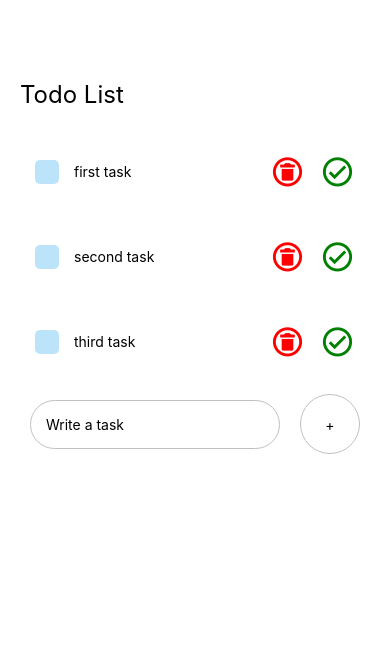
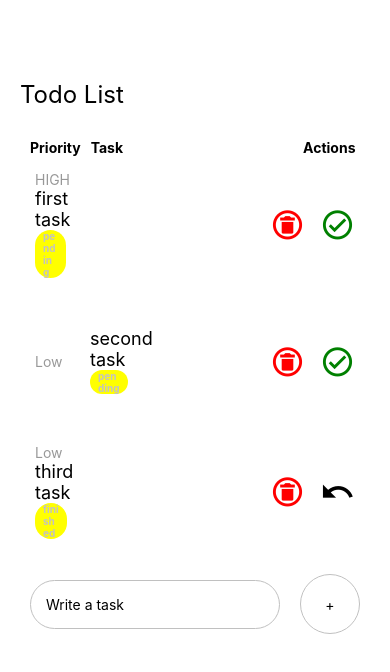
Before and after one commit to jsaumap/RN-todo-list, a React Native app: screen / in a window 390 px wide. Shown: the top 672 px of the page. Built offline with nearby package versions, Linux system fonts and the light colour scheme.

Commit message:
check and undo task, titles, status, priority

```diff
--- a/App.tsx
+++ b/App.tsx
@@ -19,19 +19,19 @@ const initialData: ITask[] = [
   {
     id: '1',
     title: 'first task',
-    priority: 1,
+    priority: 'HIGH',
     status: 'pending'
   },
   {
     id: '2',
     title: 'second task',
-    priority: 1,
+    priority: 'Low',
     status: 'pending'
   },
   {
     id: '3',
     title: 'third task',
-    priority: 1,
+    priority: 'Low',
     status: 'finished'
   }
 ];
@@ -58,22 +58,39 @@ export default function App() {
     const newTask: ITask = {
       id: Date.now() + task,
       title: task,
-      priority: 1,
+      priority: 'High',
       status: 'pending'
     };
-    setTask('')
+    setTask('');
     setTodoList([...todoList, newTask]);
   };
 
-  const handleDeleteTask = (id:string) => {
-    const filterTodoList = todoList.filter(task => task.id !== id)
+  const handleDeleteTask = (id: string) => {
+    const filterTodoList = todoList.filter((task) => task.id !== id);
     setTodoList(filterTodoList);
-  }
+  };
+  const handleCompleteTask = (id: string) => {
+    const newTodoList: ITask[] = todoList.map((task) => {
+      if (task.id === id) {
+        return {
+          ...task,
+          status: task.status === 'finished' ? 'pending' : 'finished'
+        };
+      }
+      return task;
+    });
+    setTodoList(newTodoList);
+  };
 
   return (
     <ScrollView style={styles.container}>
       <View style={styles.tasksWrapper}>
         <Text style={styles.sectionTitle}>Todo List</Text>
+        <View style={styles.listTitles}>
+          <Text style={styles.subTitle}>Priority</Text>
+          <Text style={styles.subTitle}>Task</Text>
+          <Text style={styles.subTitleLeft}>Actions</Text>
+        </View>
         <View style={styles.items}>
           {todoList.map((task) => (
             <Task
@@ -83,6 +100,7 @@ export default function App() {
               status={task.status}
               priority={task.priority}
               onHandleDeleteTask={handleDeleteTask}
+              onHandleCompleteTask={handleCompleteTask}
             />
           ))}
         </View>
@@ -116,6 +134,19 @@ const styles = StyleSheet.create({
     flex: 1,
     backgroundColor: '#E8EAED '
   },
+  listTitles: {
+    width: '100%',
+    flexDirection: 'row',
+    paddingTop: 30
+  },
+  subTitle: {
+    paddingLeft: 10,
+    fontWeight: 'bold'
+  },
+  subTitleLeft: {
+    paddingLeft: 180,
+    fontWeight: 'bold'
+  },
   tasksWrapper: {
     paddingTop: 80,
     paddingHorizontal: 20
@@ -123,15 +154,13 @@ const styles = StyleSheet.create({
   sectionTitle: {
     fontSize: 24
   },
-  items: {
-    marginTop: 30
-  },
+  items: {},
   writeTaskWrapper: {
     width: '100%',
     flexDirection: 'row',
     justifyContent: 'space-around',
     alignItems: 'center',
-    paddingBottom:10
+    paddingBottom: 10
   },
   input: {
     paddingVertical: 15,
--- a/components/Taks.tsx
+++ b/components/Taks.tsx
@@ -6,9 +6,10 @@ import { MaterialCommunityIcons } from '@expo/vector-icons';
 export type Props = {
   id: string;
   title: string;
-  priority: number;
+  priority: string;
   status: 'pending' | 'finished';
   onHandleDeleteTask: (id: string) => void;
+  onHandleCompleteTask: (id: string) => void;
 };
 
 const Task: React.FC<Props> = ({
@@ -16,14 +17,23 @@ const Task: React.FC<Props> = ({
   title,
   priority,
   status,
-  onHandleDeleteTask
+  onHandleDeleteTask,
+  onHandleCompleteTask
 }) => {
   return (
     <View style={styles.item}>
       <View style={styles.itemLeft}>
-        <TouchableOpacity style={styles.square}></TouchableOpacity>
+        <View style={styles.square}>
+        <Text>{priority}</Text>
+
+        </View>
+        <View style={styles.textSpace}>
           <Text style={styles.itemText}>{title}</Text>
+
+          <Text style={styles.statusTextPending}>{status}</Text>
         </View>
+      </View>
+
       <View style={styles.icons}>
         <MaterialCommunityIcons
           name='delete-circle-outline'
@@ -31,12 +41,23 @@ const Task: React.FC<Props> = ({
           color='red'
           onPress={() => onHandleDeleteTask(id)}
         />
+        {status === 'finished' ? (
+          <MaterialCommunityIcons
+            name='undo'
+            size={35}
+            color='black'
+            style={styles.rightIcon}
+            onPress={() => onHandleCompleteTask(id)}
+          />
+        ) : (
           <MaterialCommunityIcons
             name='check-circle-outline'
             size={35}
             color='green'
-          style={styles.deleteIcon}
+            style={styles.rightIcon}
+            onPress={() => onHandleCompleteTask(id)}
           />
+        )}
       </View>
     </View>
   );
@@ -54,15 +75,14 @@ const styles = StyleSheet.create({
   },
   itemLeft: { flexDirection: 'row', alignItems: 'center', flexWrap: 'wrap' },
   square: {
-    width: 24,
-    height: 24,
-    backgroundColor: '#55BCF6',
+    width: 40,
     opacity: 0.4,
     borderRadius: 5,
     marginRight: 15
   },
   itemText: {
-    maxWidth: '80%'
+    maxWidth: '80%',
+    fontSize: 18
   },
   circular: {
     width: 12,
@@ -76,8 +96,24 @@ const styles = StyleSheet.create({
     alignItems: 'center',
     justifyContent: 'space-around'
   },
-  deleteIcon: {
+  rightIcon: {
     marginLeft: 15
+  },
+  textSpace: {
+    width: '60%'
+
+  },
+  statusTextPending: {
+    alignContent: 'center',
+    justifyContent: 'center',
+    alignItems: 'center',
+    paddingHorizontal:8,
+    backgroundColor: 'yellow',
+    borderRadius: 20,
+    maxWidth: '40%',
+    fontSize: 10,
+    fontWeight: 'bold',
+    color: '#c2c2c2'
   }
 });
 export default Task;
--- a/interface/task.ts
+++ b/interface/task.ts
@@ -1,6 +1,6 @@
 export interface ITask {
   id: string;
   title: string;
-  priority: number;
+  priority: string;
   status: 'pending' | 'finished';
 }
```
Lines whose indentation alone changed are shown as unchanged.
